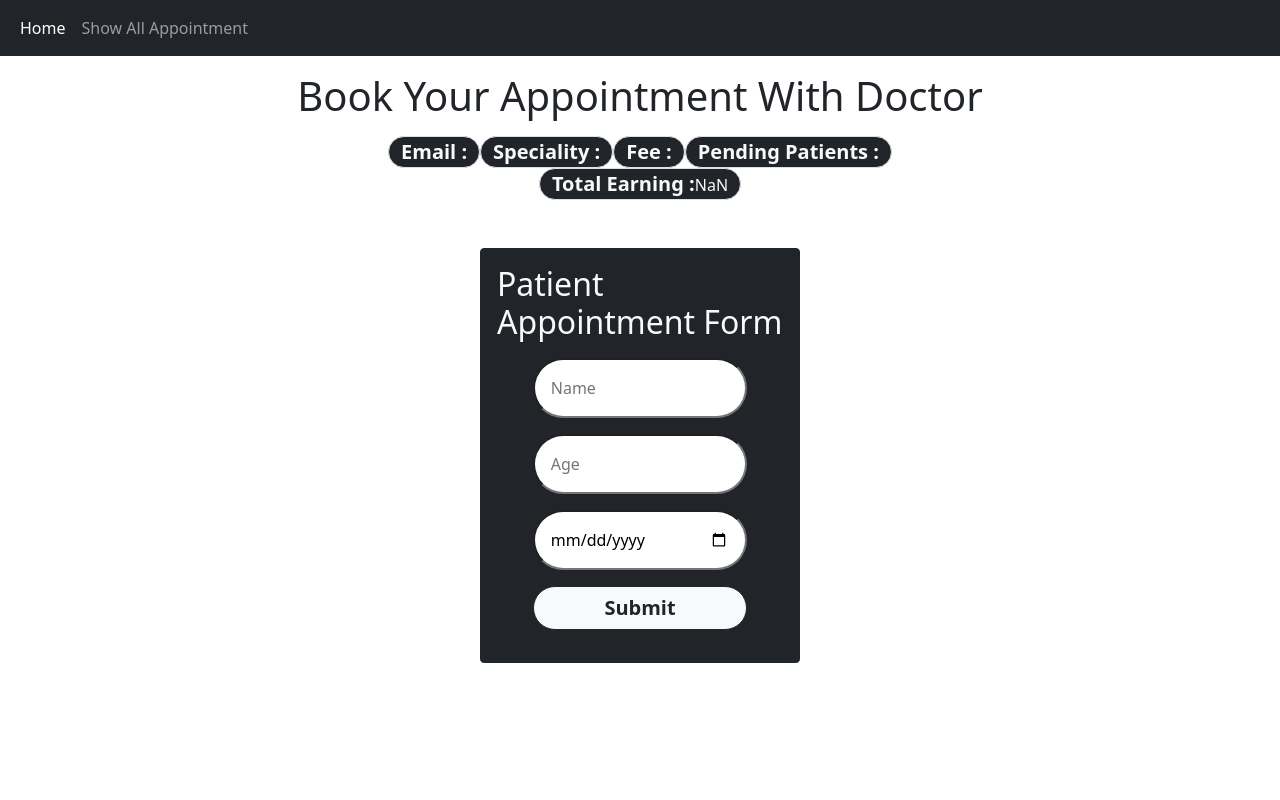
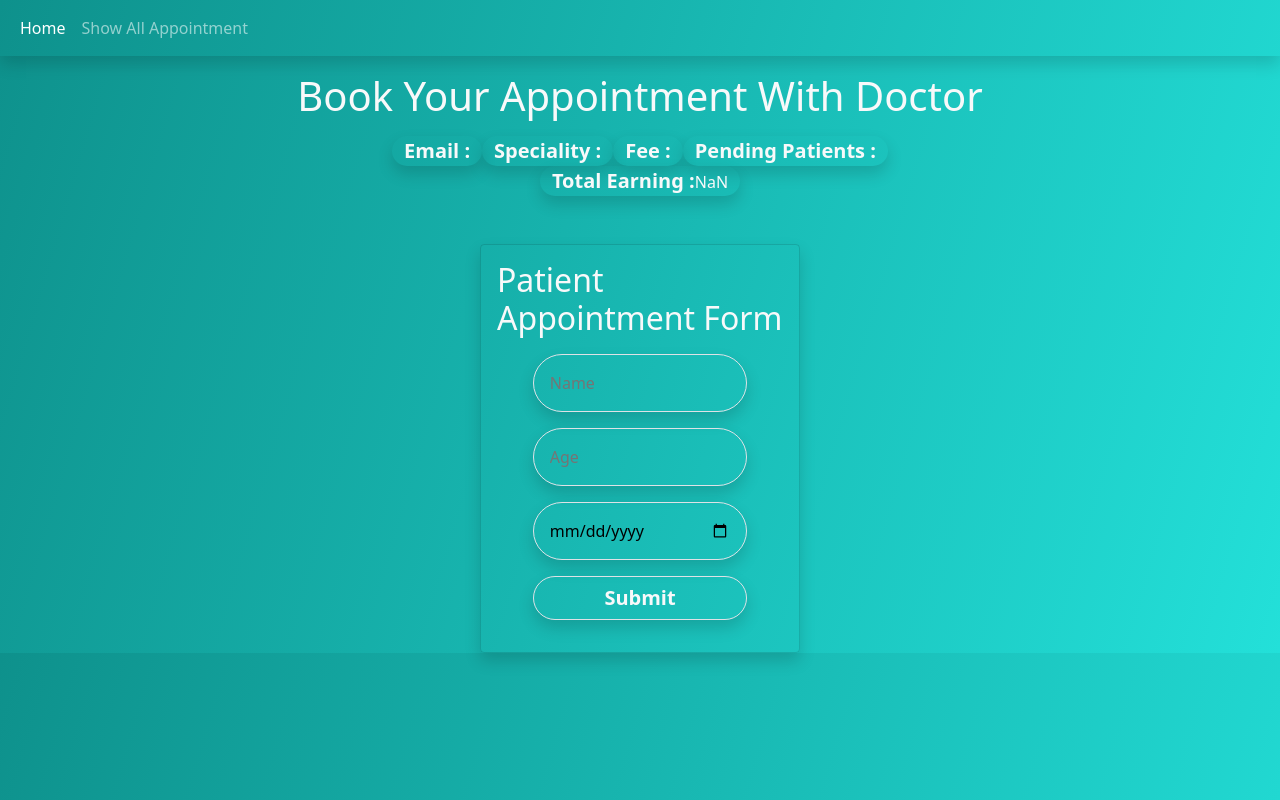
Before and after one commit to shahbazmughal968/Doctor-Appointment-System, a React (Create React App) app: page /book-appointment in a window 1280 px wide. Built offline with nearby package versions, Linux system fonts and the light colour scheme; no server answers.

Commit message:
#React Test 3 Done

```diff
--- a/src/App.css
+++ b/src/App.css
@@ -1 +1,4 @@
 @import 'bootstrap/dist/css/bootstrap.min.css';
+body{
+    background: linear-gradient(106.35deg, #0E918C 0%, #23E0D9 100%);
+}
--- a/src/components/all-appointments/AllApointment.module.css
+++ b/src/components/all-appointments/AllApointment.module.css
@@ -2,4 +2,5 @@
     width: 400px;
     display: inline-block;
     margin: 30px;
+    background: none;
 }
--- a/src/components/all-appointments/AllAppointments.jsx
+++ b/src/components/all-appointments/AllAppointments.jsx
@@ -33,19 +33,19 @@ const AllAppointments = () => {
   });
   return (
     <>
-      <h1 className="text-center border border-dark rounded-pill bg-dark text-light w-25 m-auto p-3 my-3">
+      <h1 className="text-center shadow rounded-pill  text-light w-25 m-auto p-3 my-3">
         All Appointment
       </h1>
       <div className="row w-50 m-auto">
-        <div className="col-4 border w-auto border-dark rounded-pill mx-2">
+        <div className="col-4 w-auto shadow rounded-pill text-light mx-2">
           <span className="fw-bold fs-5">Total Appointments :</span>
           <span className="fs-5">{appointmentList.length}</span>
         </div>
-        <div className="col-4 border w-auto border-dark rounded-pill mx-2">
+        <div className="col-4  w-auto shadow rounded-pill text-light mx-2">
           <span className="fw-bold fs-5">Total Pending Appointments :</span>
           <span className="fs-5">{pendingApointment}</span>
         </div>
-        <div className="col-4 border w-auto border-dark rounded-pill mx-2">
+        <div className="col-4  w-auto shadow rounded-pill text-light mx-2">
           <span className="fw-bold fs-5">Total Done Appointments :</span>
           <span className="fs-5">{doneApointment}</span>
         </div>
@@ -54,10 +54,10 @@ const AllAppointments = () => {
         {appointmentList.map((item) => (
           <span
             key={item.id}
-            className={`card p-3 border-dark rounded-pil ${classes.listCard}`}
+            className={`card p-3 shadow  ${classes.listCard}`}
           >
             <span>
-              <p className="fw-bold  border border-dark rounded-pill p-2 text-center">
+              <p className="fw-bold  shadow rounded-pill text-light p-2 text-center">
                 Appointment with Doctor {item.doctor_name}
               </p>
               <br />
--- a/src/components/book-appointment/BookAppointment.jsx
+++ b/src/components/book-appointment/BookAppointment.jsx
@@ -128,39 +128,39 @@ setPatientCount(false);
   };
   return (
     <>
-      <h1 className="text-center my-3">
+      <h1 className="text-center my-3 text-light">
         Book Your Appointment With Doctor {props.doctorData.name}
       </h1>
       <div className="row w-50 m-auto mb-5 d-flex justify-content-center">
-        <div className="col-3 text-center w-auto border rounded-pill text-light bg-dark">
+        <div className="col-3 text-center w-auto  rounded-pill text-light shadow ">
           <p className="fw-bold fs-5 d-inline">Email :</p>
           <p className="d-inline">{props.doctorData.email}</p>
         </div>
-        <div className="col-3 text-center w-auto border rounded-pill text-light bg-dark">
+        <div className="col-3 text-center w-auto  rounded-pill text-light shadow ">
           <p className="fw-bold fs-5 d-inline">Speciality :</p>
           <p className="d-inline">{props.doctorData.speciality}</p>
         </div>
-        <div className="col-3 text-center w-auto border rounded-pill text-light bg-dark">
+        <div className="col-3 text-center w-auto  rounded-pill text-light shadow ">
           <p className="fw-bold fs-5 d-inline">Fee :</p>
           <p className="d-inline">{props.doctorData.fee}</p>
         </div>
-        <div className="col-3 text-center w-auto border rounded-pill text-light bg-dark">
+        <div className="col-3 text-center w-auto  rounded-pill text-light shadow ">
           <p className="fw-bold fs-5 d-inline">Pending Patients :</p>
           <p className="d-inline">{pendingPatients}</p>
         </div>
-        <div className="col-3 text-center w-auto border rounded-pill text-light bg-dark">
+        <div className="col-3 text-center w-auto  rounded-pill text-light shadow">
           <p className="fw-bold fs-5 d-inline">Total Earning :</p>
           <p className="d-inline">{Number(doneApointment) * Number(props.doctorData.fee)}</p>
         </div>
       </div>
 
     {patientCount &&  <form
-        className="w-25 m-auto card p-3 border-dark bg-dark"
+        className={`w-25 m-auto card p-3 shadow ${classes.bg}`}
         onSubmit={onFormSubmithandler}
       >
         <h2 className="m-auto mb-3 text-light">Patient Appointment Form</h2>
         <input
-          className="w-75 m-auto p-3 mb-3 rounded-pill"
+          className="w-75 m-auto p-3 mb-3 rounded-pill shadow border"
           type="text"
           placeholder="Name"
           value={enteredName}
@@ -168,7 +168,7 @@ setPatientCount(false);
           onBlur={nameBlurHandler}
         />
         <input
-          className="w-75 m-auto p-3 mb-3 rounded-pill"
+          className="w-75 m-auto p-3 mb-3 rounded-pill shadow border"
           type="number"
           placeholder="Age"
           value={enteredAge}
@@ -176,7 +176,7 @@ setPatientCount(false);
           onBlur={ageBlurHandler}
         />
         <input
-          className="w-75 m-auto p-3 mb-3 rounded-pill"
+          className="w-75 m-auto p-3 mb-3 rounded-pill shadow border"
           type="date"
           placeholder="Age"
           value={enteredDate}
@@ -184,7 +184,7 @@ setPatientCount(false);
           onBlur={dateBlurHandler}
         />
         <button
-          className="btn border-1 border-dark w-75 m-auto fs-5 fw-bold bg-light rounded-pill mb-3"
+          className="btn shadow w-75 m-auto fs-5 fw-bold text-light rounded-pill shadow border mb-3"
           type="submit"
         >
           Submit
--- a/src/components/book-appointment/BookAppointment.module.css
+++ b/src/components/book-appointment/BookAppointment.module.css
@@ -0,0 +1,7 @@
+.bg{
+    background: none;
+}
+input{
+    border: none;
+    background: none;
+}
--- a/src/components/home/Home.jsx
+++ b/src/components/home/Home.jsx
@@ -86,7 +86,7 @@ const Home = (props) => {
   return (
     <>
       <div
-        className=" row mx-3 rounded-pill bg-dark
+        className=" row mx-3
     my-3 d-flex justify-content-center py-2"
       >
         <div className="col-2 text-light w-auto border rounded-pill m-1">
@@ -133,9 +133,9 @@ const Home = (props) => {
           <span className="fs-5">{generalSurgeryCount}</span>
         </div>
       </div>
-      <h1 className="text-center border border-dark rounded-pill w-50 m-auto p-2"> Welcome to Doctor Booking Portal</h1>
+      <h1 className="text-center border border-light text-light rounded-pill w-50 m-auto p-2"> Welcome to Doctor Booking Portal</h1>
       {doctorData.map((item) => (
-        <span key={item.id} className={`card p-3 border-dark ${classes.doctorCard}`}>
+        <span key={item.id} className={`card p-3 shadow  ${classes.doctorCard}`}>
           <span>
             <span className="fw-bold ">Name: </span>
             {item.name}
@@ -162,7 +162,7 @@ const Home = (props) => {
           </span>
           <br />
           <button
-            className="border-1 rounded bg-dark text-light mt-3"
+            className="shadow rounded-pill mt-3"
             onClick={() => {
               navigate("../book-appointment", { replace: true });
               props.setDoctorData(item);
--- a/src/components/home/Home.module.css
+++ b/src/components/home/Home.module.css
@@ -2,4 +2,10 @@
     width: 400px;
     display: inline-block;
     margin: 30px;
+    background: none;
+
 }
+button{
+    border: 1px solid black;
+    background: none;
+}
--- a/src/layout/Header.jsx
+++ b/src/layout/Header.jsx
@@ -6,7 +6,7 @@ const Header = () => {
 
   return (
     <>
-      <nav className="navbar navbar-expand-lg navbar-dark bg-dark">
+      <nav className="navbar navbar-expand-lg navbar-dark shadow">
         <div className="container-fluid">
           <button
             className="navbar-toggler"
--- a/src/layout/Header.module.css
+++ b/src/layout/Header.module.css
@@ -7,3 +7,6 @@
     border-radius: 50%;
 
 }
+.navbar{
+
+}
```
